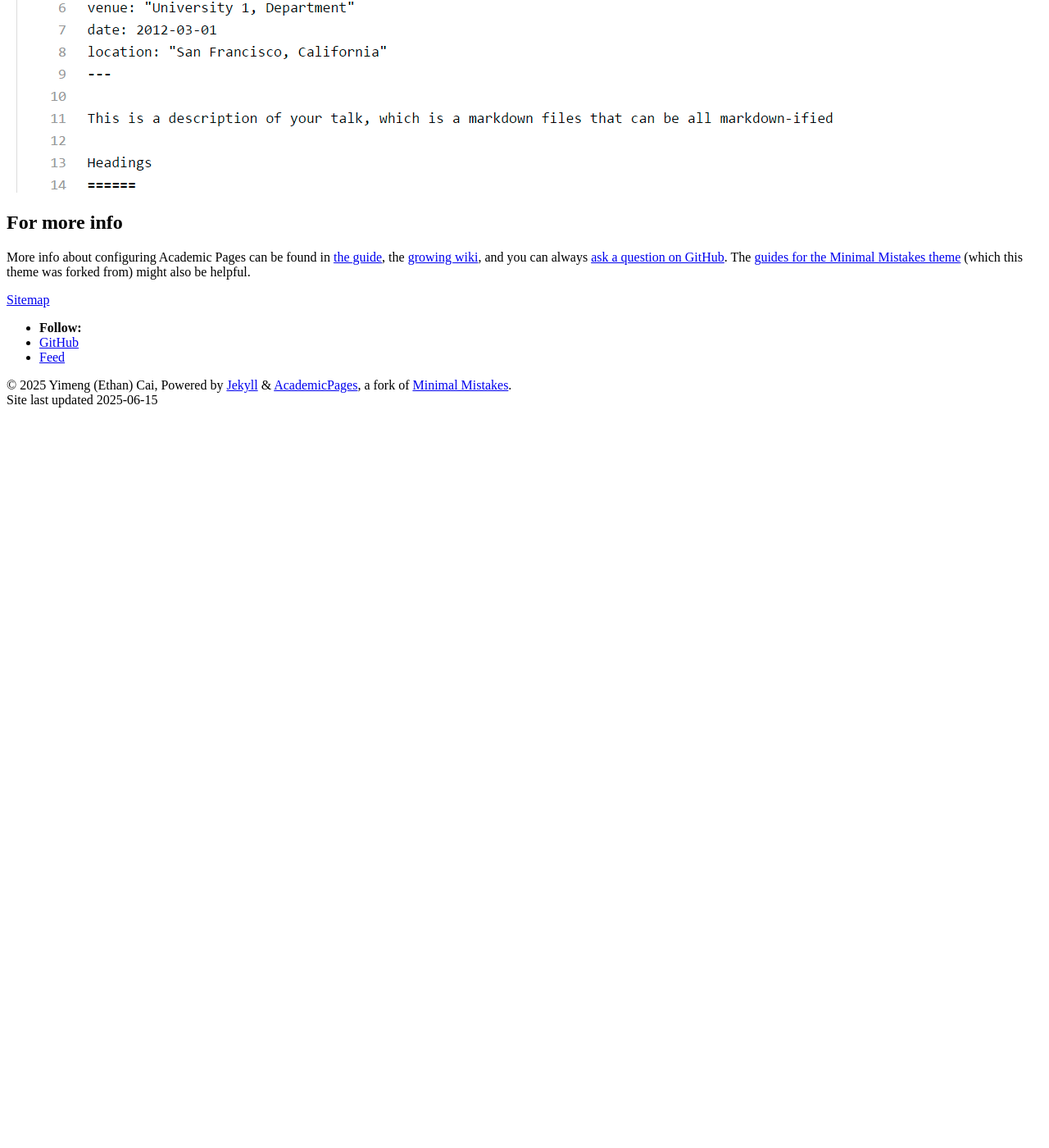
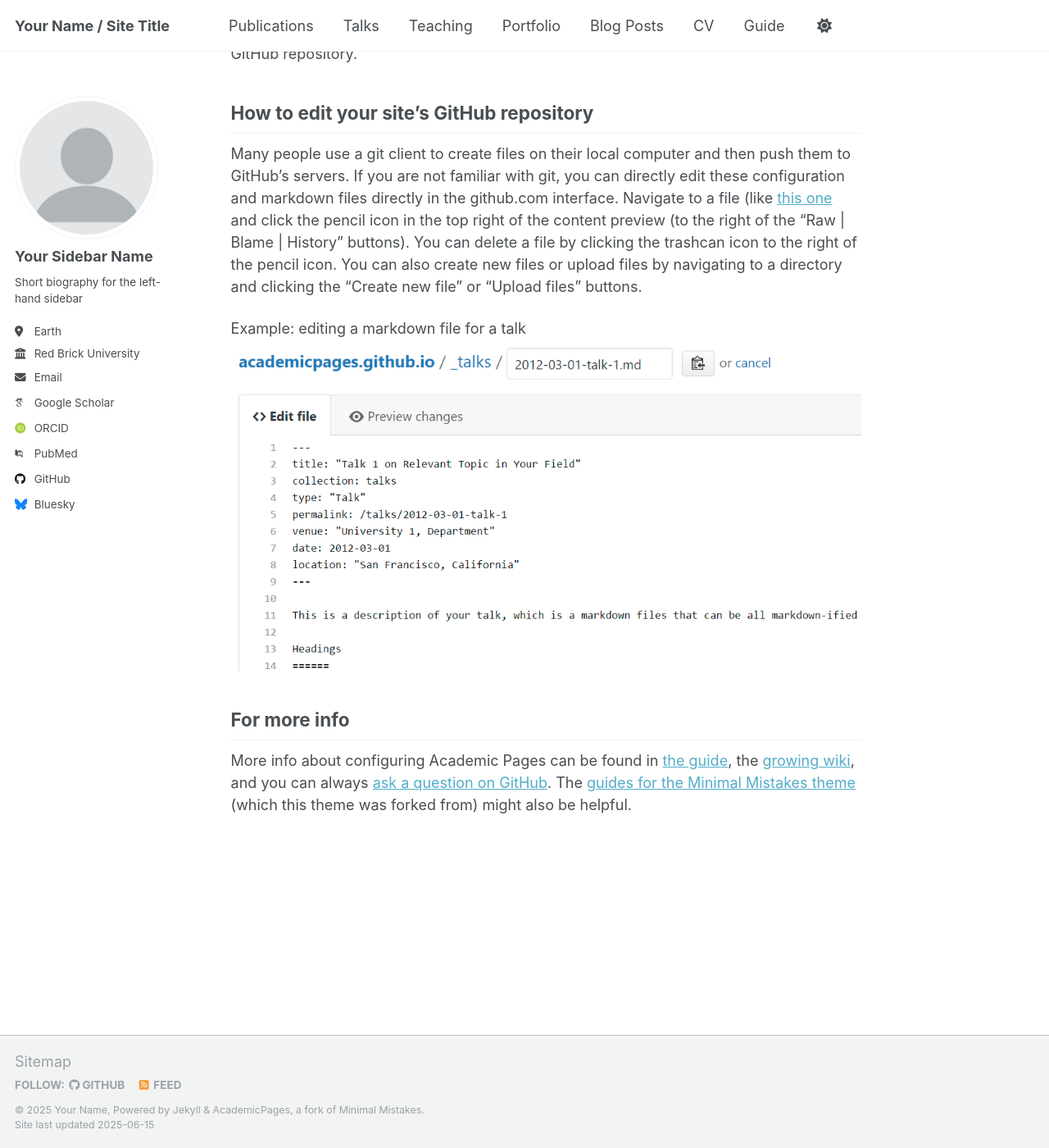
Before and after one commit to Yimeng-E-C/Yimeng-E-C.github.io, a Jekyll site: the page built from _pages/about.md, in a window 1280 px wide and 1400 px high, scrolled down 2136 px. Shown: the whole window at 82% size. Built offline with Jekyll 4.4.1, drawn with Linux system fonts in a browser that asks for light colours; some web fonts are replaced; a script bundle is joined from its source files by our own code; library files that are not in the unit come from our copies; before the commit the page ends 2773 px from its top, so only the background shows below that; some of the changed text lies outside the part shown.

Commit message:
_config.yml

```diff
--- a/_config.yml
+++ b/_config.yml
@@ -9,11 +9,11 @@
 # Basic Site Settings
 locale                   : "en-US"
 site_theme               : "default"
-title                    : "Yimeng (Ethan) Cai / 蔡一萌"
+title                    : "Your Name / Site Title"
 title_separator          : "-"
-name                     : &name "Yimeng (Ethan) Cai"
+name                     : &name "Your Name"
 description              : &description "personal description"
-url                      : Yimeng-E-C.github.io # the base hostname & protocol for your site e.g. "https://[your GitHub username].github.io" or if you already have some other page hosted on Github then use "https://[your GitHub username].github.io/[Your Repo Name]"
+url                      : https://academicpages.github.io # the base hostname & protocol for your site e.g. "https://[your GitHub username].github.io" or if you already have some other page hosted on Github then use "https://[your GitHub username].github.io/[Your Repo Name]"
 baseurl                  : "" # the subpath of your site, e.g. "/blog"
 repository               : "academicpages/academicpages.github.io"
 
```
